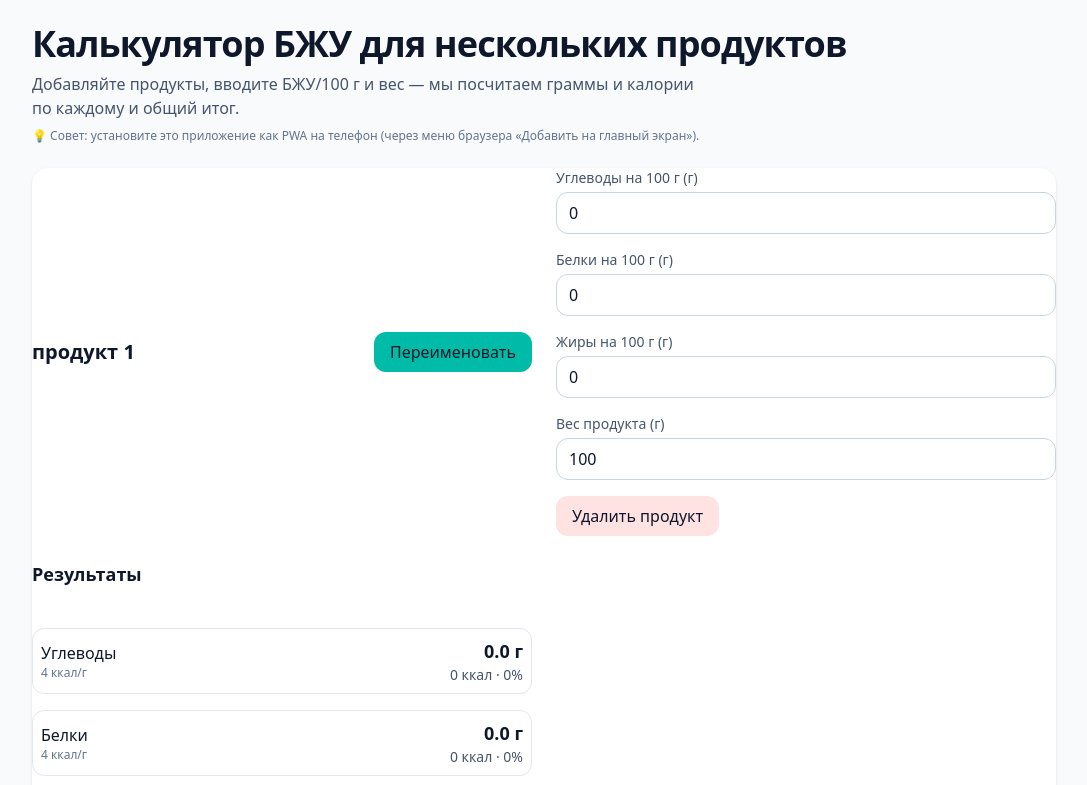
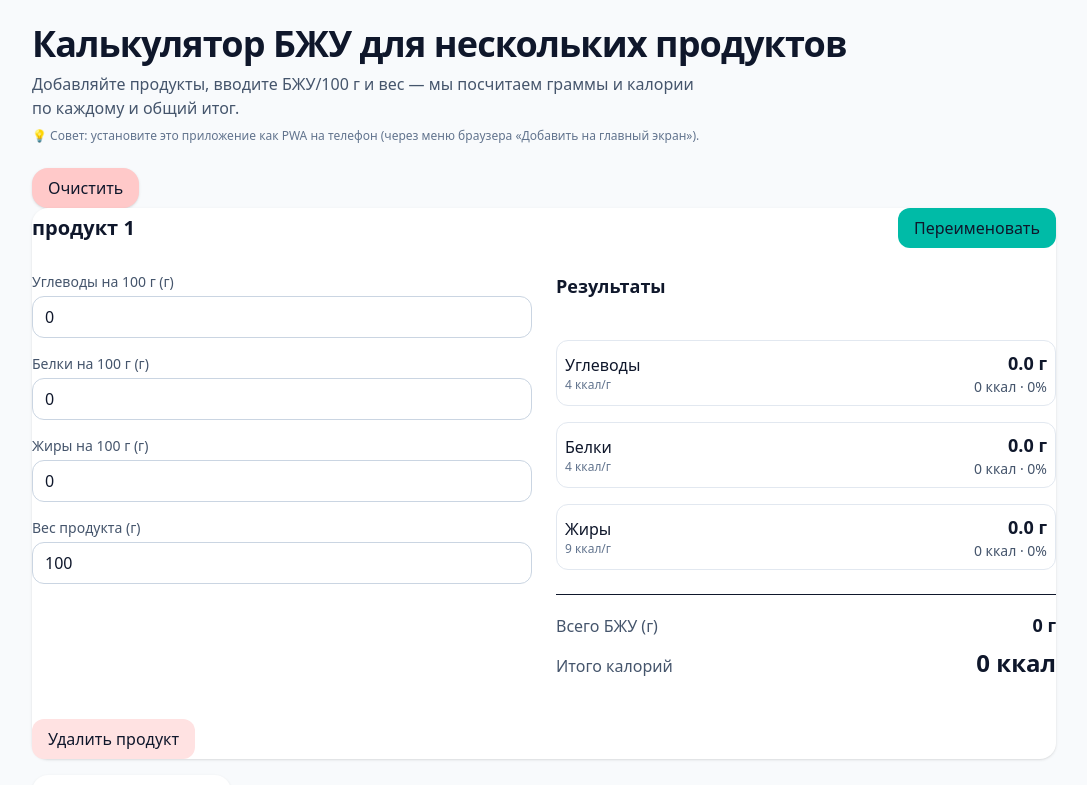
Before and after one commit to anton-trautman/t1d-macros, a React (Vite) app: page / in a window 1280 px wide. Shown: the top 785 px of the page, without its empty margins (96-1183 px from the left). Built offline with nearby package versions, Linux system fonts and the light colour scheme.

Commit message:
fix: styles and add reset

```diff
--- a/src/App.tsx
+++ b/src/App.tsx
@@ -3,8 +3,7 @@ import { AppLayout } from "./shared/ui/layout";
 import { Products } from "./features/products";
 import { Summary } from "./shared/ui/summary";
 
-export default function App() {
-  const [products, setProducts] = useState([
+const initState = [
   {
     id: Date.now(),
     name: "продукт 1",
@@ -13,7 +12,9 @@ export default function App() {
     fat: "0",
     weight: "100",
   },
-  ]);
+];
+export default function App() {
+  const [products, setProducts] = useState(initState);
 
   const addProduct = () => {
     setProducts([
@@ -39,8 +40,11 @@ export default function App() {
     );
   };
 
+  const onReset = () => setProducts(initState);
+
   return (
     <AppLayout>
+      <ResetButton onClick={onReset} />
       <Products
         products={products}
         updateProduct={updateProduct}
@@ -50,7 +54,7 @@ export default function App() {
       <div className="my-4">
         <button
           onClick={addProduct}
-          className="rounded-2xl border bg-white dark:bg-teal-700 px-4 py-2 shadow-sm hover:shadow transition"
+          className="rounded-2xl  bg-white dark:bg-teal-700 px-4 py-2 shadow-sm hover:shadow transition"
         >
           ➕ Добавить продукт
         </button>
@@ -60,3 +64,14 @@ export default function App() {
     </AppLayout>
   );
 }
+
+function ResetButton({ onClick }: { onClick: VoidFunction }) {
+  return (
+    <button
+      onClick={onClick}
+      className="rounded-2xl bg-red-200  dark:bg-red-800 px-4 py-2 shadow-sm hover:shadow transition"
+    >
+      Очистить
+    </button>
+  );
+}
--- a/src/features/products/ui/product-item.tsx
+++ b/src/features/products/ui/product-item.tsx
@@ -17,18 +17,23 @@ export function ProductItem({
 
   return (
     <div className="grid md:grid-cols-2 gap-6 bg-white dark:bg-slate-900 rounded-2xl shadow">
-      <ProductName name={product.name} onUpdate={onUpdateName} />
+      <div className="md:col-span-2">
+        <ProductName name={product.name} onUpdate={onUpdateName} />
+      </div>
       <section>
         <ProductForm product={product} updateProduct={updateProduct} />
+      </section>
+
+      <Results product={product} />
+
+      <div className="md:col-span-2">
         <button
           onClick={() => removeProduct(product.id)}
-          className="mt-4 rounded-xl px-4 py-2 bg-red-100 dark:bg-red-800 hover:bg-red-200 transition"
+          className="mt-4 rounded-xl px-4 py-2 bg-red-100 dark:bg-red-800 hover:bg-red-200 transition cursor-pointer"
         >
           Удалить продукт
         </button>
-      </section>
-
-      <Results product={product} />
+      </div>
     </div>
   );
 }
@@ -73,7 +78,7 @@ function ProductName({
 
       <button
         onClick={onClick}
-        className="rounded-xl px-4 py-2 bg-teal-500 hover:bg-teal-800 transition"
+        className="rounded-xl px-4 py-2 bg-teal-500 hover:bg-teal-800 transition cursor-pointer"
       >
         {edit ? "Сохранить" : "Переименовать"}
       </button>
```
Also changed, not shown: public/manifest.json. Lines whose indentation alone changed are shown as unchanged.
